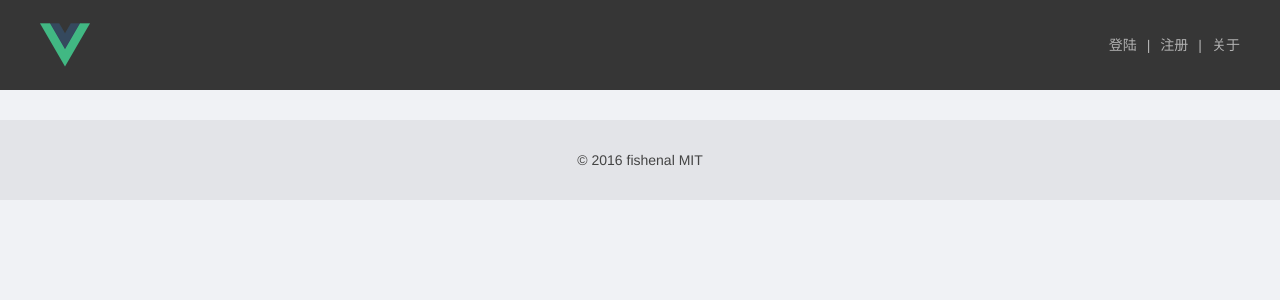
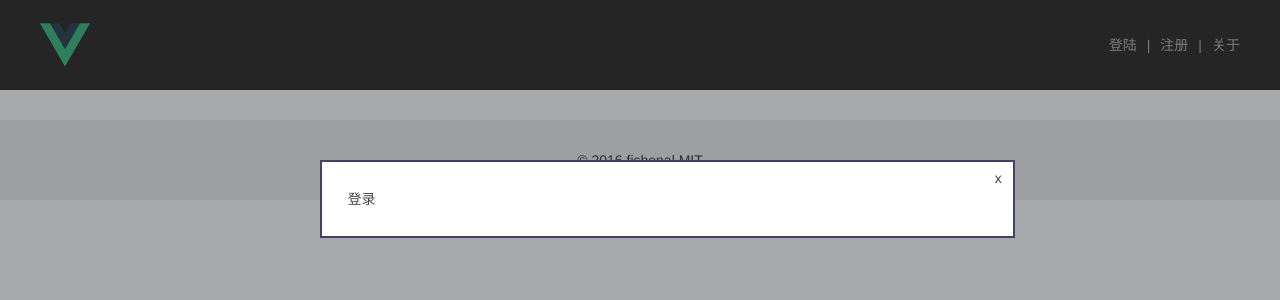
Before and after one commit to qiezis/e-business, a Vue app: page /detail in a window 1280 px wide. Both pictures are taken after a click on the item "登陆". Shown: the top 300 px of the page. Built offline with nearby package versions, Linux system fonts and the light colour scheme; what vue-resource would draw is missing.

Commit message:
make dialog

```diff
--- /dev/null
+++ b/src/components/base/dialog.vue
@@ -0,0 +1,89 @@
+<template>
+  <div>
+    <div class="dialog-wrap" v-if="isshow">
+      <div class="dialog-cover"></div>
+      <transition name="drop">
+        <div class="dialog-content"  >
+          <p class="dialog-close" @click="closemyself()">x</p>
+          <slot>empty</slot>
+        </div>
+      </transition>
+    </div>
+  </div>
+</template>
+
+<script>
+export default {
+  props:{
+    isshow:{
+      type:Boolean,
+      default:false
+    }
+  },
+  methods:{
+    closemyself(){
+      this.$emit('onclose')
+    }
+  }
+
+
+}
+
+</script>
+
+<style scoped>
+.drop-enter-active {
+  transition: all .5s ease;
+}
+.drop-leave-active {
+  transition: all .3s ease;
+}
+.drop-enter {
+  transform: translateY(-500px);
+}
+.drop-leave-active {
+  transform: translateY(-500px);
+}
+
+.dialog-wrap {
+  position: fixed;
+  width: 100%;
+  height: 100%;
+}
+.dialog-cover {
+  background: #000;
+  opacity: .3;
+  position: fixed;
+  z-index: 5;
+  top: 0;
+  left: 0;
+  width: 100%;
+  height: 100%;
+}
+.dialog-content {
+  width: 50%;
+  position: fixed;
+  max-height: 50%;
+  overflow: auto;
+  background: #fff;
+  top: 20%;
+  left: 50%;
+  margin-left: -25%;
+  z-index: 10;
+  border: 2px solid #464068;
+  padding: 2%;
+  line-height: 1.6;
+}
+.dialog-close {
+  position: absolute;
+  right: 5px;
+  top: 5px;
+  width: 20px;
+  height: 20px;
+  text-align: center;
+  cursor: pointer;
+}
+.dialog-close:hover {
+  color: #4fc08d;
+}
+</style>
--- a/src/components/layout.vue
+++ b/src/components/layout.vue
@@ -5,11 +5,11 @@
           <img src="../assets/logo.png">
         <div class="head-nav">
           <ul class="nav-list">
-            <li> 登陆</li>
+            <li @click="logclick"> 登陆</li>
             <li  class="nav-pile">|</li>
-            <li> 注册</li>
+            <li @click="regclick"> 注册</li>
             <li  class="nav-pile">|</li>
-            <li >关于</li>
+            <li @click="aboutclick()">关于</li>
           </ul>
         </div>
       </div>
@@ -22,13 +22,45 @@
     <div class="app-foot">
       <p>© 2016 fishenal MIT</p>
     </div>
-
+    <my-dialog :isshow="isShowLogDialog" @onclose="closedialog('isShowLogDialog')">
+        登录
+    </my-dialog>
+    <my-dialog :isshow="isShowRegDialog" @onclose="closedialog('isShowRegDialog')">
+        注册
+    </my-dialog>
+    <my-dialog :isshow="isShowAboutDialog" @onclose="closedialog('isShowAboutDialog')">
+        关于我们
+    </my-dialog>
   </div>
 </template>
+<script>
+import dialog from './base/dialog'
+export default{
+    components:{
+      myDialog:dialog
+    },
+    data(){
+      return {
+        isShowLogDialog:false,
+        isShowRegDialog:false,
+        isShowAboutDialog:false
+      }
+    },
+    methods:{
+      logclick(){
+        this.isShowLogDialog=true
+      },
+      regclick(){
+        this.isShowRegDialog=true
+      },
+      aboutclick(){
+        this.isShowAboutDialog=true
+      },
+      closedialog(attr){
+        this[attr]=false
+      },
 
-<script>
-export default{
-
+    }
 }
 
 </script>
--- a/src/pages/index.vue
+++ b/src/pages/index.vue
@@ -47,6 +47,7 @@
 </template>
 <script>
 import slideshow from '../components/slideshow.vue'
+
 export default{
   components: {
       slideshow
@@ -62,7 +63,7 @@ export default{
   },
   methods:{
     dosomethingonchange(){
-      console.log('do some thing')
+      //console.log('do some thing')
     }
   },
   data(){
```
Also changed, not shown: src/components/Apple.vue (deleted, +0 -46 lines), src/components/Banana.vue (deleted, +0 -46 lines), src/components/HelloWorld.vue (deleted, +0 -50 lines).
